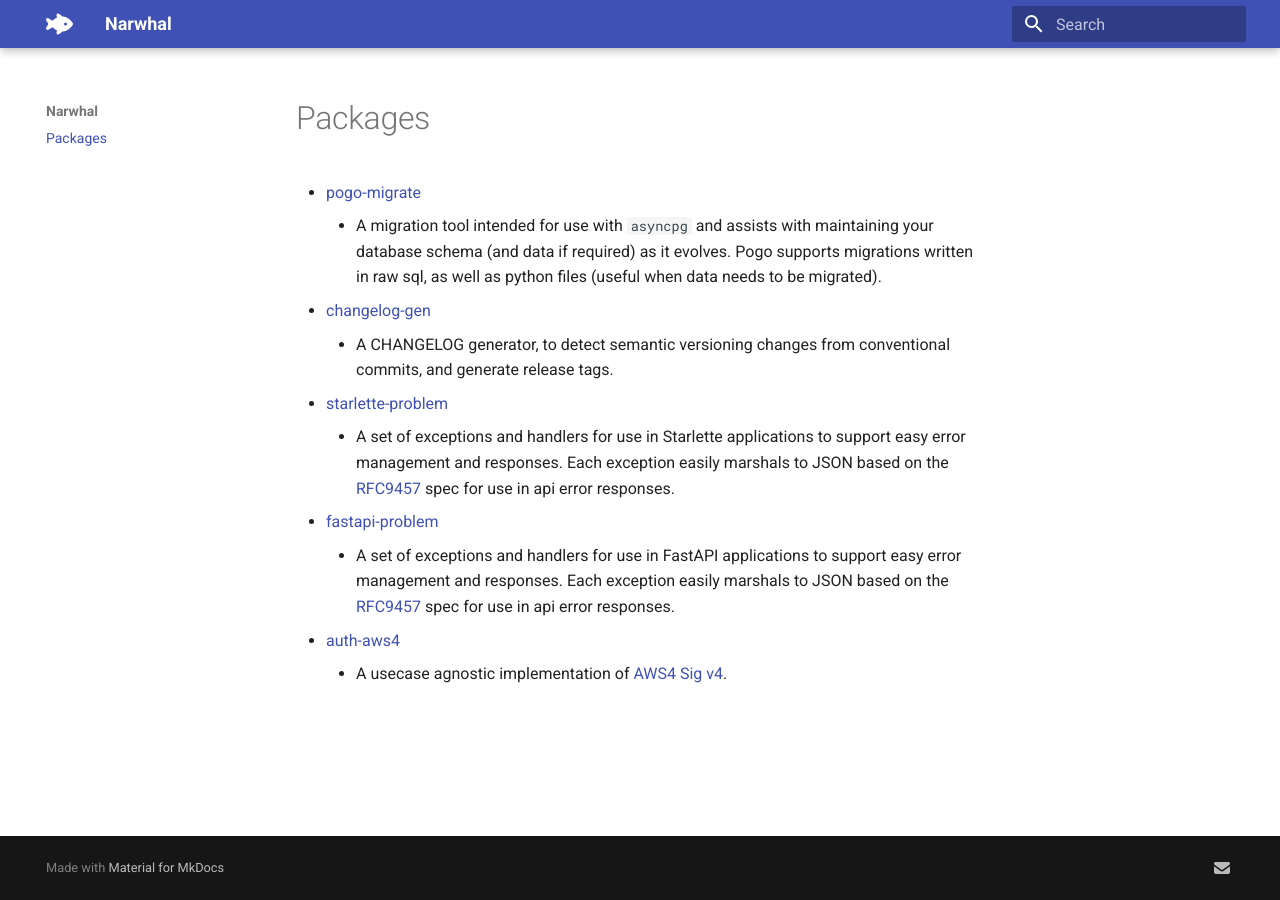
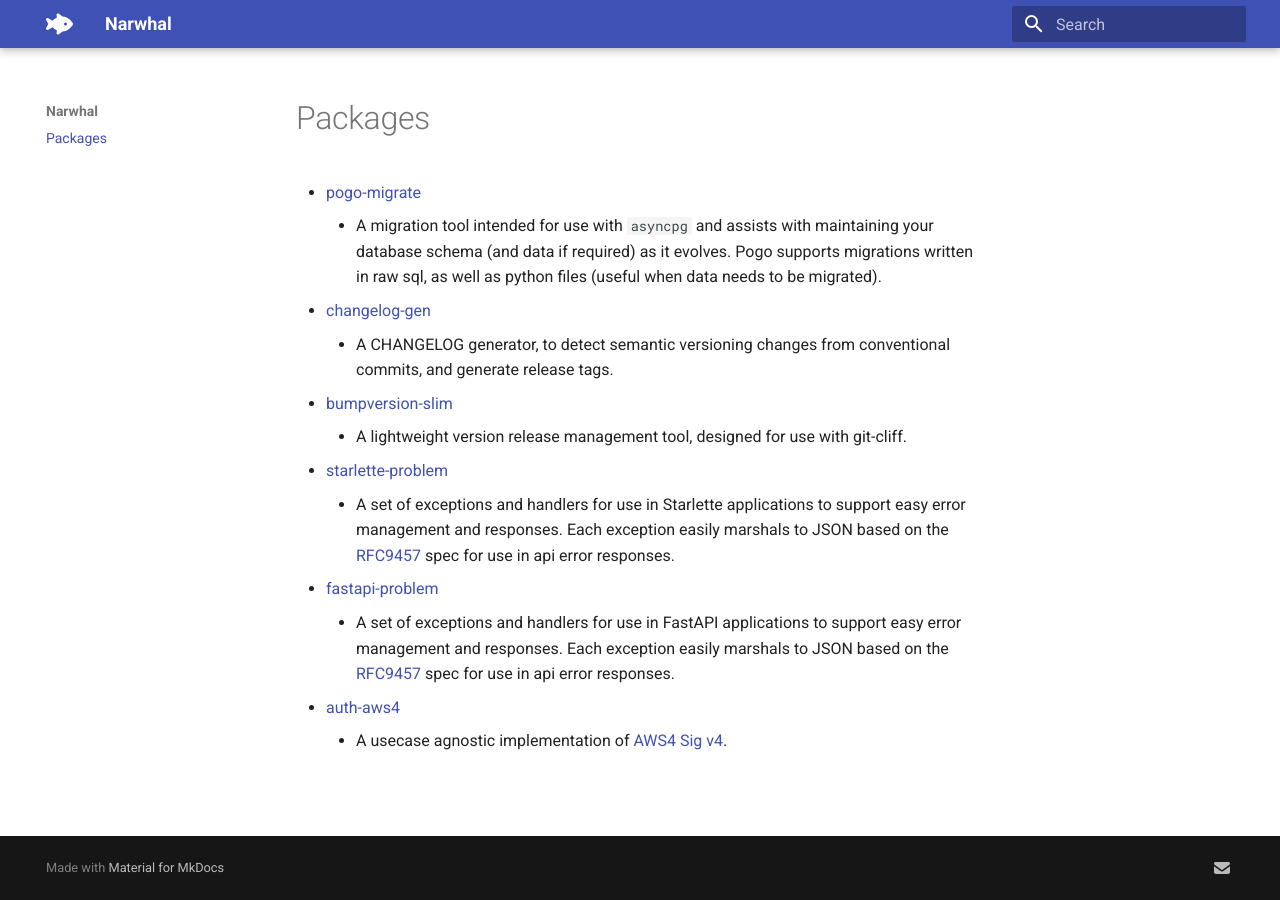
Before and after one commit to NRWLDev/nrwldev.github.io, an MkDocs documentation site: the page built from docs/index.md, in a window 1280 px wide. Built offline with MkDocs 1.6.1 and Material for MkDocs 9.7.7, drawn with Linux system fonts in a browser that asks for light colours.

Commit message:
update index page

```diff
--- a/docs/index.md
+++ b/docs/index.md
@@ -8,6 +8,9 @@
 * [changelog-gen](https://nrwldev.github.io/changelog-gen)
     * A CHANGELOG generator, to detect semantic versioning changes
       from conventional commits, and generate release tags.
+* [bumpversion-slim](https://nrwldev.github.io/bumpversion-slim)
+    * A lightweight version release management tool, designed for use with
+      git-cliff.
 * [starlette-problem](https://nrwldev.github.io/starlette-problem)
     * A set of exceptions and handlers for use in Starlette applications to
       support easy error management and responses. Each exception easily
```
